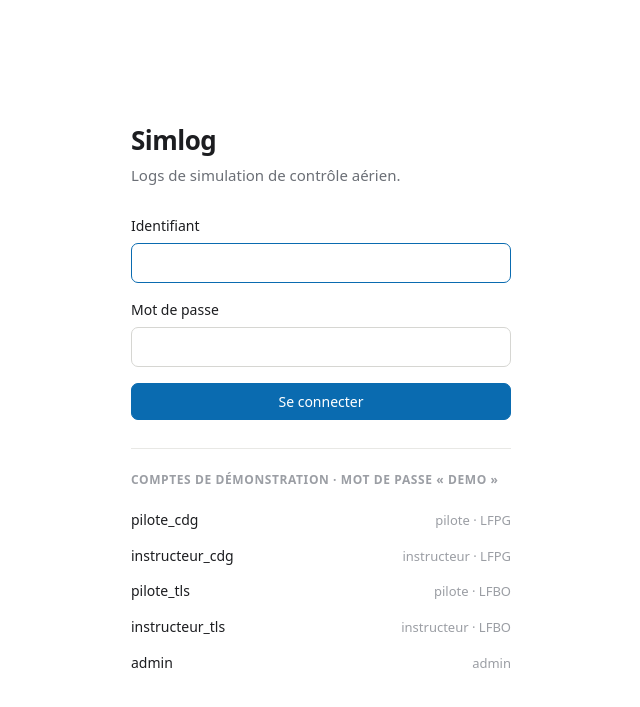
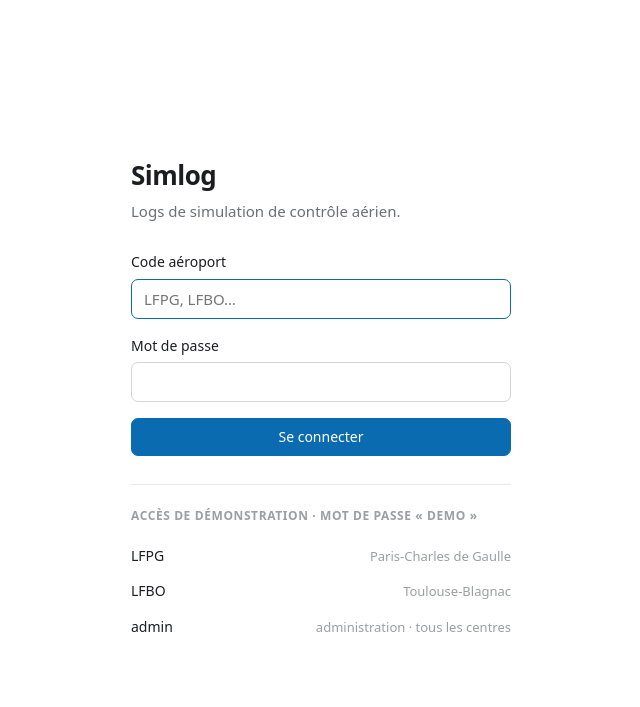
Before and after one commit to VUYCharles/anon, a Flask app: page /login in a window 1280 px wide. Shown: the top 707 px of the page, without its empty margins (319-959 px from the left). Run offline with Flask 3, Linux system fonts and the light colour scheme.

Commit message:
auth par aéroport + sélection de rôle

```diff
--- a/app.py
+++ b/app.py
@@ -23,7 +23,6 @@ SIM_DIR = os.path.join(DATA_DIR, "simulations")
 app = Flask(__name__)
 app.secret_key = os.environ.get("SECRET_KEY", "dev-secret-a-changer-en-production")
 
-# Verrou simple pour les écritures concurrentes sur les fichiers JSON.
 _write_lock = Lock()
 
 
@@ -49,30 +48,23 @@ def _save(path, data):
 def load_centres():
     return _load(os.path.join(DATA_DIR, "centres.json"), {})
 
-
 def load_users():
     return _load(os.path.join(DATA_DIR, "users.json"), {})
-
 
 def save_users(users):
     _save(os.path.join(DATA_DIR, "users.json"), users)
 
-
 def load_tickets():
     return _load(os.path.join(DATA_DIR, "tickets.json"), {})
-
 
 def save_tickets(tickets):
     _save(os.path.join(DATA_DIR, "tickets.json"), tickets)
 
-
 def load_audit():
     return _load(os.path.join(DATA_DIR, "audit.json"), [])
 
-
 def save_audit(audit):
     _save(os.path.join(DATA_DIR, "audit.json"), audit)
-
 
 def load_simulation(sim_id):
     path = os.path.join(SIM_DIR, f"{sim_id}.json")
@@ -80,10 +72,8 @@ def load_simulation(sim_id):
         return None
     return _load(path)
 
-
 def save_simulation(sim_id, data):
     _save(os.path.join(SIM_DIR, f"{sim_id}.json"), data)
-
 
 def list_simulations():
     sims = []
@@ -96,9 +86,6 @@ def list_simulations():
 
 # ---------------------------------------------------------------------------
 # Hachage des mots de passe au démarrage
-# Les comptes du fichier users.json peuvent contenir un champ "password" en
-# clair (pratique pour ajouter un utilisateur). Au boot, on le convertit en
-# "password_hash" et on retire le clair.
 # ---------------------------------------------------------------------------
 def hash_seed_passwords():
     users = load_users()
@@ -110,7 +97,6 @@ def hash_seed_passwords():
     if changed:
         save_users(users)
 
-
 hash_seed_passwords()
 
 
@@ -118,20 +104,32 @@ hash_seed_passwords()
 # Authentification et contrôle d'accès
 # ---------------------------------------------------------------------------
 def current_user():
-    username = session.get("username")
-    if not username:
+    """
+    Nouveau système : un compte par aéroport.
+    La session stocke 'centre' (code OACI) et 'role' (pilote/instructeur/admin).
+    Le rôle est choisi après la connexion via /choisir-role.
+    """
+    role = session.get("role")
+    if not role:
         return None
-    users = load_users()
-    u = users.get(username)
-    if not u:
+    if role == "admin":
+        return {"username": "admin", "nom": "Administration", "role": "admin", "centre": None}
+    centre = session.get("centre")
+    if not centre:
         return None
-    return {"username": username, **u}
+    centres = load_centres()
+    nom = centres.get(centre, {}).get("nom", centre)
+    return {"username": centre, "nom": nom, "role": role, "centre": centre}
 
 
 def login_required(view):
     @wraps(view)
     def wrapped(*args, **kwargs):
-        if not current_user():
+        role = session.get("role")
+        if not role:
+            # Connecté à un aéroport mais rôle pas encore choisi
+            if session.get("centre"):
+                return redirect(url_for("choisir_role"))
             return redirect(url_for("login", next=request.path))
         return view(*args, **kwargs)
     return wrapped
@@ -152,18 +150,12 @@ def role_required(*roles):
 
 
 def can_access_simulation(user, sim):
-    """Isolation par centre : l'admin voit tout, les autres uniquement leur centre."""
     if user["role"] == "admin":
         return True
     return sim.get("centre") == user.get("centre")
 
 
 def filter_simulation_for_role(sim, role):
-    """
-    Filtrage serveur des données sensibles.
-    Le profil pilote ne reçoit JAMAIS les attendus pédagogiques ni les notes
-    pédagogiques — ils sont retirés avant l'envoi au template.
-    """
     if role in ("instructeur", "admin"):
         return sim
     clean = dict(sim)
@@ -185,7 +177,6 @@ def inject_globals():
     }
 
 
-# Libellés lisibles pour les types d'événements et de tickets.
 TYPE_LABELS = {
     "avion_message": "Message avion",
     "avion_action": "Action avion",
@@ -216,19 +207,45 @@ app.jinja_env.globals["STATUT_LABELS"] = STATUT_LABELS
 # ---------------------------------------------------------------------------
 @app.route("/login", methods=["GET", "POST"])
 def login():
+    if current_user():
+        return redirect(url_for("index"))
     if request.method == "POST":
-        username = request.form.get("username", "").strip()
+        identifier = request.form.get("username", "").strip().upper()
+        if identifier == "ADMIN":
+            identifier = "admin"
         password = request.form.get("password", "")
         users = load_users()
-        u = users.get(username)
+        u = users.get(identifier)
         if u and check_password_hash(u.get("password_hash", ""), password):
-            session["username"] = username
-            nxt = request.args.get("next") or url_for("index")
-            return redirect(nxt)
-        flash("Identifiant ou mot de passe incorrect.", "error")
-    if current_user():
+            if u.get("role") == "admin":
+                # Admin : rôle déjà connu, on va directement à l'app
+                session.clear()
+                session["role"] = "admin"
+                session["centre"] = None
+                return redirect(url_for("index"))
+            else:
+                # Aéroport : rôle à choisir
+                session.clear()
+                session["centre"] = identifier
+                return redirect(url_for("choisir_role"))
+        flash("Code aéroport ou mot de passe incorrect.", "error")
+    return render_template("login.html", users=load_users(), centres=load_centres())
+
+
+@app.route("/choisir-role", methods=["GET", "POST"])
+def choisir_role():
+    if not session.get("centre"):
+        return redirect(url_for("login"))
+    if session.get("role"):
         return redirect(url_for("index"))
-    return render_template("login.html", users=load_users())
+    if request.method == "POST":
+        role = request.form.get("role")
+        if role in ("pilote", "instructeur"):
+            session["role"] = role
+            return redirect(url_for("index"))
+    centres = load_centres()
+    centre_nom = centres.get(session["centre"], {}).get("nom", session["centre"])
+    return render_template("choisir_role.html", centre_nom=centre_nom, centre_code=session["centre"])
 
 
 @app.route("/logout")
@@ -246,7 +263,6 @@ def index():
     user = current_user()
     sims = [s for s in list_simulations() if can_access_simulation(user, s)]
     tickets = load_tickets()
-    # Nombre de tickets ouverts par simulation (visible instructeur/admin).
     open_counts = {}
     for t in tickets.values():
         if t["statut"] in ("ouvert", "en_cours"):
@@ -267,17 +283,12 @@ def simulation(sim_id):
     if not can_access_simulation(user, sim):
         abort(403)
     filtered = filter_simulation_for_role(sim, user["role"])
-    # Tickets attachés (instructeur/admin uniquement).
     sim_tickets = {}
     if user["role"] in ("instructeur", "admin"):
         for t in load_tickets().values():
             if t["simulation_id"] == sim_id:
                 sim_tickets.setdefault(t["event_index"], []).append(t)
-    return render_template(
-        "simulation.html",
-        sim=filtered,
-        sim_tickets=sim_tickets,
-    )
+    return render_template("simulation.html", sim=filtered, sim_tickets=sim_tickets)
 
 
 # ---------------------------------------------------------------------------
@@ -305,7 +316,7 @@ def ticket_nouveau():
         "titre": request.form.get("titre", "").strip() or "(sans titre)",
         "statut": "ouvert",
         "auteur": user["username"],
-        "auteur_nom": user["nom"],
+        "auteur_nom": f"{user['nom']} ({user['role']})",
         "centre": sim.get("centre"),
         "date": datetime.now().isoformat(timespec="seconds"),
         "contenu": request.form.get("contenu", "").strip(),
@@ -329,7 +340,7 @@ def tickets_list():
     all_tickets = load_tickets()
     if user["role"] == "admin":
         visible = list(all_tickets.values())
-    else:  # instructeur : tickets de son centre
+    else:
         visible = [t for t in all_tickets.values() if t["centre"] == user["centre"]]
     statut_filter = request.args.get("statut")
     if statut_filter:
@@ -373,7 +384,7 @@ def ticket_commenter(ticket_id):
     if texte:
         ticket["commentaires"].append({
             "auteur": user["username"],
-            "auteur_nom": user["nom"],
+            "auteur_nom": f"{user['nom']} ({user['role']})",
             "date": datetime.now().isoformat(timespec="seconds"),
             "texte": texte,
         })
@@ -442,7 +453,6 @@ def admin_edit(sim_id):
             flash(f"JSON invalide : {e}", "error")
             return render_template("admin_edit.html", sim_id=sim_id,
                                    contenu_json=raw, ticket_id=ticket_id)
-        # Sauvegarde versionnée : on conserve la version N-1.
         old_version = sim.get("version", 1)
         new_data["version"] = old_version + 1
         new_data["date_modification"] = datetime.now().isoformat(timespec="seconds")
@@ -450,7 +460,6 @@ def admin_edit(sim_id):
         _save(backup_path, sim)
         save_simulation(sim_id, new_data)
 
-        # Journal d'audit.
         audit = load_audit()
         audit.append({
             "date": datetime.now().isoformat(timespec="seconds"),
@@ -463,7 +472,6 @@ def admin_edit(sim_id):
         })
         save_audit(audit)
 
-        # Si lié à un ticket, on le marque résolu.
         linked = request.form.get("ticket_id")
         if linked:
             tickets = load_tickets()
@@ -483,7 +491,7 @@ def admin_edit(sim_id):
 @app.errorhandler(403)
 def forbidden(e):
     return render_template("error.html", code=403,
-                           message="Accès refusé. Ce contenu ne relève pas de votre profil ou de votre centre."), 403
+                           message="Accès refusé."), 403
 
 
 @app.errorhandler(404)
--- a/data/users.json
+++ b/data/users.json
@@ -1,32 +1,12 @@
 {
-  "pilote_cdg": {
-    "nom": "Julien Mercier",
-    "role": "pilote",
-    "centre": "LFPG",
+  "LFPG": {
     "password": "demo"
   },
-  "instructeur_cdg": {
-    "nom": "Sophie Lambert",
-    "role": "instructeur",
-    "centre": "LFPG",
-    "password": "demo"
-  },
-  "pilote_tls": {
-    "nom": "Marc Aubert",
-    "role": "pilote",
-    "centre": "LFBO",
-    "password": "demo"
-  },
-  "instructeur_tls": {
-    "nom": "Claire Fontaine",
-    "role": "instructeur",
-    "centre": "LFBO",
+  "LFBO": {
     "password": "demo"
   },
   "admin": {
-    "nom": "Administration nationale",
     "role": "admin",
-    "centre": null,
     "password": "demo"
   }
 }
--- a/templates/base.html
+++ b/templates/base.html
@@ -11,7 +11,7 @@
 <header class="topbar">
   <div class="topbar-inner">
     <a href="{{ url_for('index') }}" class="brand">
-      <span class="name">Simlog</span>
+      <span class="name">ATC Log Manager</span>
     </a>
     <nav class="topnav">
       <a href="{{ url_for('index') }}" class="{{ 'active' if request.endpoint == 'index' }}">Simulations</a>
@@ -33,7 +33,7 @@
 </header>
 {% endif %}
 
-<main class="{{ 'login-wrap' if request.endpoint == 'login' else 'container' }}">
+<main class="{{ 'login-wrap' if request.endpoint in ['login', 'choisir_role'] else 'container' }}">
   {% with messages = get_flashed_messages(with_categories=true) %}
     {% if messages %}
       <div class="flash-area">
--- a/templates/login.html
+++ b/templates/login.html
@@ -7,8 +7,9 @@
 
   <form method="post" action="{{ url_for('login') }}{% if request.args.get('next') %}?next={{ request.args.get('next') }}{% endif %}">
     <div class="field">
-      <label for="username">Identifiant</label>
-      <input type="text" id="username" name="username" autocomplete="username" autofocus required>
+      <label for="username">Code aéroport</label>
+      <input type="text" id="username" name="username" autocomplete="username"
+             placeholder="LFPG, LFBO…" autofocus required>
     </div>
     <div class="field">
       <label for="password">Mot de passe</label>
@@ -18,13 +19,19 @@
   </form>
 
   <div class="demo-accounts">
-    <h4>Comptes de démonstration · mot de passe « demo »</h4>
-    {% for username, u in users.items() %}
-    <div class="demo-row" onclick="fill('{{ username }}')">
-      <span class="u">{{ username }}</span>
-      <span class="r">{{ u.role }}{% if u.centre %} · {{ u.centre }}{% endif %}</span>
+    <h4>Accès de démonstration · mot de passe « demo »</h4>
+    {% for code, u in users.items() %}
+      {% if code != 'admin' %}
+      <div class="demo-row" onclick="fill('{{ code }}')">
+        <span class="u">{{ code }}</span>
+        <span class="r">{{ centres[code].nom if code in centres else '' }}</span>
+      </div>
+      {% endif %}
+    {% endfor %}
+    <div class="demo-row" onclick="fill('admin')">
+      <span class="u">admin</span>
+      <span class="r">administration · tous les centres</span>
     </div>
-    {% endfor %}
   </div>
 </div>
 {% endblock %}
```
Also changed, not shown: templates/choisir_role.html (added, +31 -0 lines).
